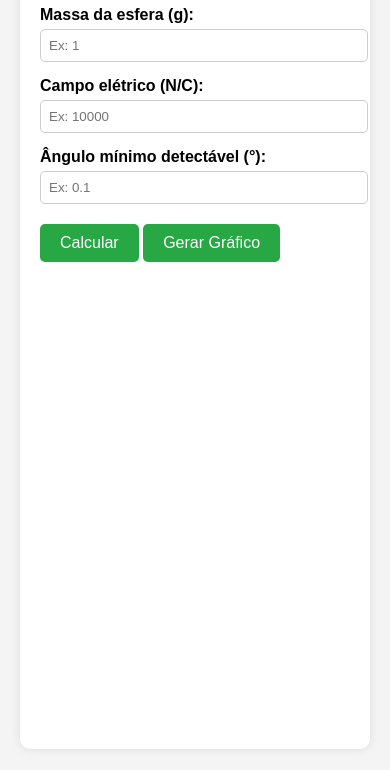
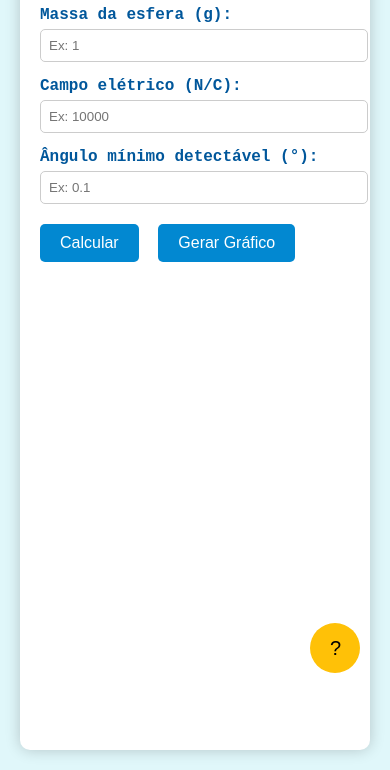
Before and after one commit to deborauauauau/medidor_carga, a plain HTML site: page index.html in a window 390 px wide. Shown: the part 151-921 px from the top of the page. Drawn offline with nearby package versions, Linux system fonts and the light colour scheme.

Commit message:
Update index.html

```diff
--- a/index.html
+++ b/index.html
@@ -6,26 +6,31 @@
   <title>Medidor de Carga</title>
   <style>
     body {
-      font-family: Arial, sans-serif;
+      font-family: 'Courier New', Courier, monospace;
       margin: 0;
       padding: 20px;
-      background-color: #f4f4f4;
+      background-color: #e0f7fa;
+      position: relative;
+      min-height: 100vh;
     }
     .container {
       max-width: 700px;
+      height: auto;
       margin: auto;
       background: #fff;
       padding: 20px;
       border-radius: 10px;
-      box-shadow: 0 0 10px rgba(0,0,0,0.1);
+      box-shadow: 0 0 15px rgba(0,0,0,0.2);
     }
     h1 {
       text-align: center;
+      color: #0277bd;
     }
     label {
       display: block;
       margin-top: 15px;
       font-weight: bold;
+      color: #01579b;
     }
     input {
       width: 100%;
@@ -36,16 +41,17 @@
     }
     button {
       margin-top: 20px;
+      margin-right: 10px;
       padding: 10px 20px;
       font-size: 16px;
-      background-color: #28a745;
+      background-color: #0288d1;
       color: white;
       border: none;
       border-radius: 5px;
       cursor: pointer;
     }
     button:hover {
-      background-color: #218838;
+      background-color: #0277bd;
     }
     #resultado {
       margin-top: 20px;
@@ -54,15 +60,40 @@
     }
     canvas {
       margin-top: 30px;
+      width: 100%;
     }
-    #grafico {
-      width: 100%;
+    .info-container {
+      position: fixed;
+      bottom: 20px;
+      right: 20px;
+      text-align: right;
+    }
+    .info-button {
+      background-color: #ffc107;
+      color: #000;
+      border: none;
+      border-radius: 50%;
+      width: 50px;
+      height: 50px;
+      font-size: 20px;
+      cursor: pointer;
+    }
+    .info-box {
+      display: none;
+      background-color: #fff8e1;
+      border: 1px solid #ffc107;
+      padding: 15px;
+      border-radius: 8px;
+      width: 300px;
+      margin-top: 10px;
+      text-align: left;
     }
   </style>
 </head>
 <body>
   <div class="container">
     <h1>Simulador - Medidor de Carga</h1>
+
     <label for="massa">Massa da esfera (g):</label>
     <input type="number" id="massa" placeholder="Ex: 1">
 
@@ -76,14 +107,22 @@
     <button onclick="gerarGrafico()">Gerar Gráfico</button>
 
     <div id="resultado"></div>
+    <canvas id="grafico" height="400"></canvas>
+  </div>
 
-    <canvas id="grafico" height="400"></canvas>
+  <div class="info-container">
+    <button class="info-button" onclick="toggleInfo()">?</button>
+    <div class="info-box" id="infoBox">
+      <p><strong>Como funciona:</strong></p>
+      <p>Este simulador calcula a carga elétrica mínima detectável em uma esfera suspensa entre duas placas carregadas. Quando a esfera tem carga, ela se desloca e forma um ângulo. Utilizando as leis da física (forças elétrica e gravitacional), é possível calcular a carga a partir da massa, do campo elétrico e do ângulo mínimo detectável.</p>
+      <p>Você também pode gerar um gráfico que mostra como a carga varia com o ângulo.</p>
+    </div>
   </div>
 
   <script src="https://cdn.jsdelivr.net/npm/chart.js"></script>
   <script>
     const g = 9.81; // gravidade
-    let chartInstance = null; // guarda o gráfico para atualização
+    let chartInstance = null;
 
     function calcularCarga() {
       const massa = parseFloat(document.getElementById('massa').value) / 1000;
@@ -118,7 +157,6 @@
 
       const ctx = document.getElementById('grafico').getContext('2d');
 
-      // Destroi o gráfico anterior, se existir
       if (chartInstance) {
         chartInstance.destroy();
       }
@@ -130,7 +168,7 @@
           datasets: [{
             label: 'Carga mínima detectável (C)',
             data: cargas,
-            borderColor: 'blue',
+            borderColor: '#0277bd',
             fill: false,
             tension: 0.1
           }]
@@ -160,6 +198,11 @@
         }
       });
     }
+
+    function toggleInfo() {
+      const box = document.getElementById('infoBox');
+      box.style.display = box.style.display === 'none' || box.style.display === '' ? 'block' : 'none';
+    }
   </script>
 </body>
 </html>
```
